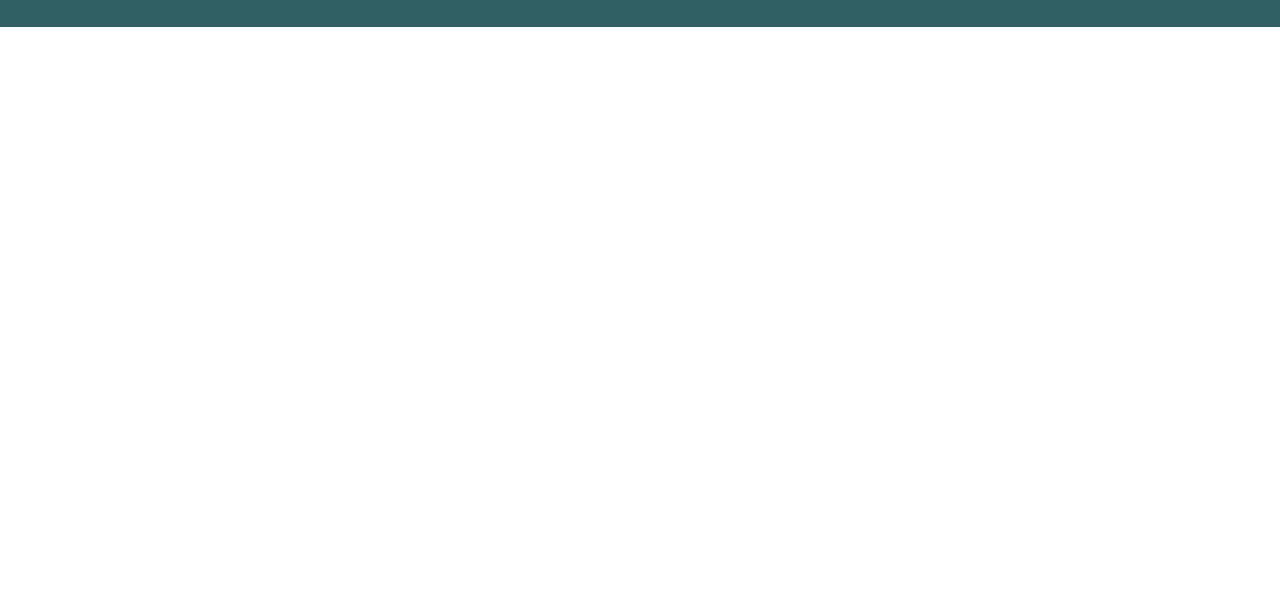
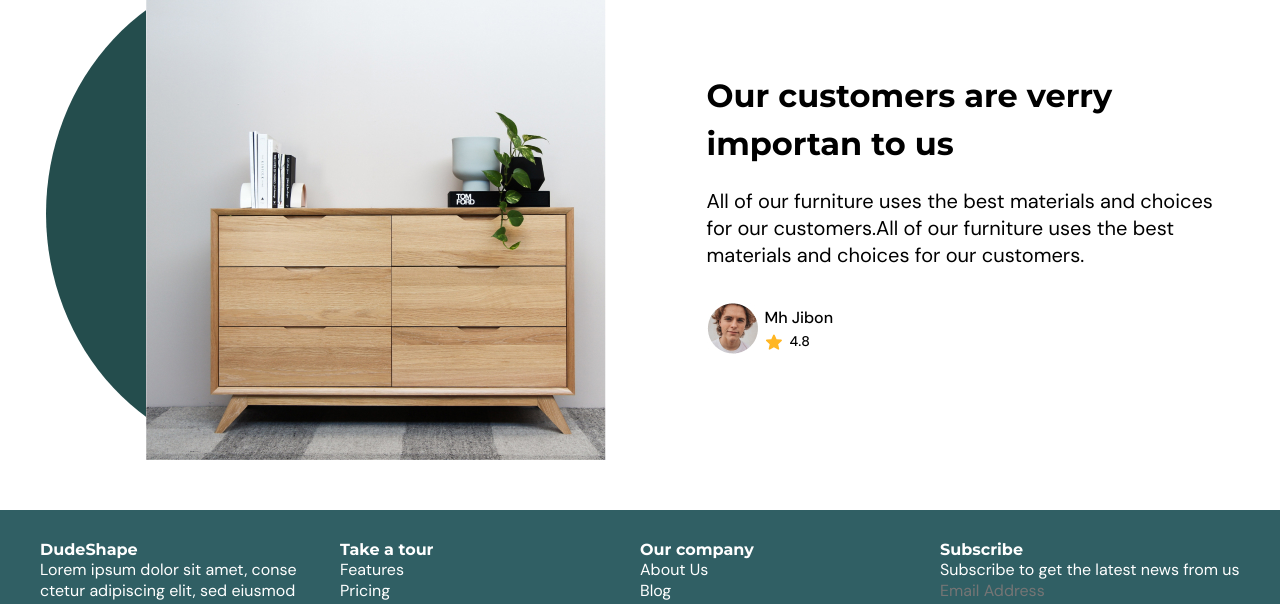
Before and after one commit to DaryaShug/DudeShape, a website: page src/html/index.html in a window 1280 px wide. Shown: the part 3318-3922 px from the top of the page. Before the commit the page ends 3345 px from the top, so only its background shows below. Drawn offline with nearby package versions, Linux system fonts and the light colour scheme; files that its build step writes are made by us from their sources; files whose address does not match are found by name.

Commit message:
section6

```diff
--- a/src/html/blocks/section6.html
+++ b/src/html/blocks/section6.html
@@ -1 +1,20 @@
-<section></section>
+<section class="feedback">
+    <div class="blocks">
+        <div class="blocks__img">
+            <div class="blocks__img-wrapper">
+                <img src="./img/content6.jpg" alt="chest">
+            </div>
+        </div>
+        <div class="blocks__content">
+            <h2>Our customers are verry importan to us</h2>
+            <p>All of our furniture uses the best materials and choices for our customers.All of our furniture uses the best materials and choices for our customers.</p>
+            <div class="author-wrapper">
+                <div class="author">
+                    <img src="./img/author.jpg" alt="author" class="author-img">
+                    <p class="author-name">Mh Jibon</p>
+                    <p class="author-star">4.8</p>
+                </div>
+            </div>
+        </div>
+    </div>
+</section>
--- a/src/scss/blocks/_section5.scss
+++ b/src/scss/blocks/_section5.scss
@@ -1,5 +1,3 @@
-@use "./mixins/icon-button" as *;
-
 .furniture {
     h2 {
         color: #242424;
--- a/src/scss/blocks/_section6.scss
+++ b/src/scss/blocks/_section6.scss
@@ -0,0 +1,80 @@
+.feedback {
+    padding: 143px 0 50px 0;
+
+
+    .blocks {
+        display: flex;
+        justify-content: center;
+        gap: 67px;
+    }
+    .blocks__img {
+        width: 50%;
+        text-align: end;
+
+        .blocks__img-wrapper {
+            display: inline-block;
+            position: relative;
+
+            &::before {
+                content: '';
+                position: absolute;
+                height: 100%;
+                width: 100%;
+                left: -100px;
+                top: 0;
+                background: var(--color-accent);
+                border-radius: 50%;
+                z-index: -1;
+            }
+    }
+    }
+    .blocks__content {
+        width: 50%;
+        padding: 105px 0 0 34px;
+
+        &>h2 {
+            font-size: 32px;
+            line-height: 48px;
+        }
+        &>p {
+            font-size: 20px;
+            line-height: 27px;
+            margin: 20px 0 34px 0;
+        }
+    }
+
+
+    .author-wrapper {
+        display: inline-block;
+    }
+    .author {
+        display: grid;
+        gap: 7px;
+        grid-template-areas:    "img name"
+                                "img star";
+
+    }
+
+    .author-img {
+        grid-area: img;
+    }
+
+    .author-name {
+        grid-area: name;
+        align-self: end;
+
+        font-size: 16px;
+        line-height: 19px;
+        font-weight: 500;
+    }
+    .author-star {
+        grid-area: star;
+
+        font-size: 14px;
+        line-height: 15px;
+        font-weight: 500;
+
+        padding-left: 25px;
+        background: url("../img/star.svg") 0 0 no-repeat;
+    }
+}
```
